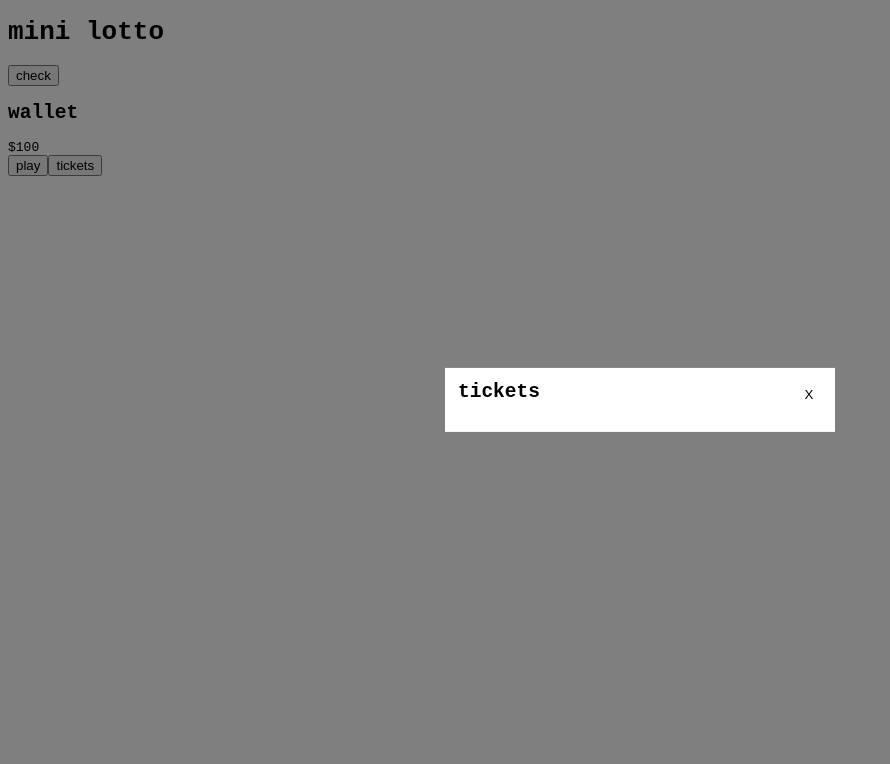
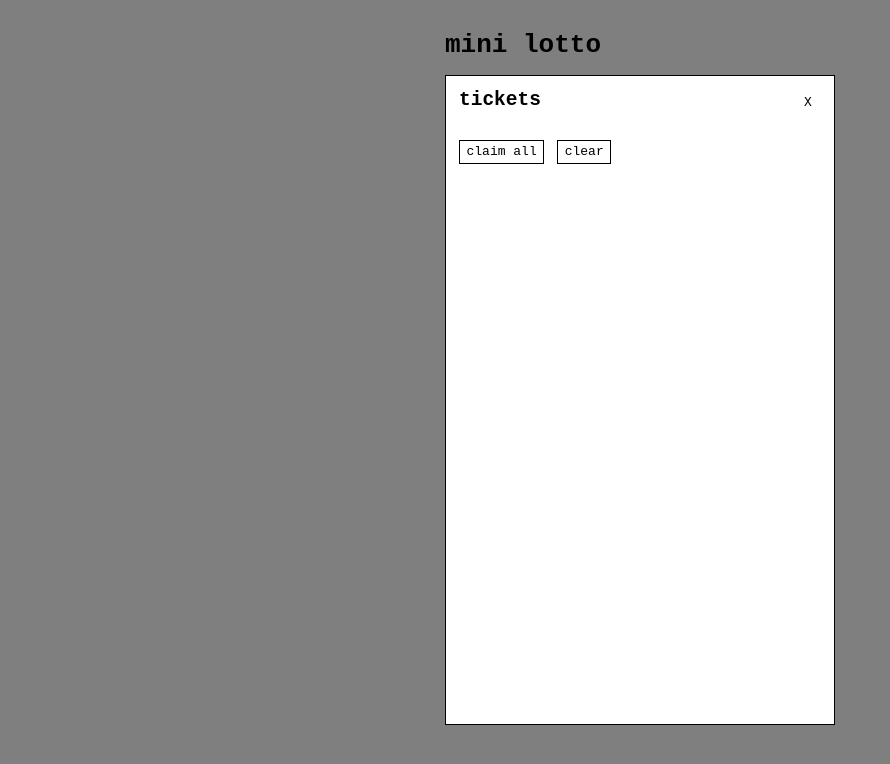
Before and after one commit to sankomi/mini-lotto, a React app: page / in a window 1280 px wide. Both pictures are taken after a click on the button "tickets". Shown: the top 764 px of the page, without its empty margins (0-890 px from the left). Built offline with nearby package versions, Linux system fonts and the light colour scheme.

Commit message:
manage tickets and styles

```diff
--- a/src/App.jsx
+++ b/src/App.jsx
@@ -44,7 +44,7 @@ export default function App() {
 		let ticket = {
 			drawNumber,
 			numbers,
-			claimed: false,
+			claim: false,
 			prize: 0,
 		};
 
@@ -64,16 +64,19 @@ export default function App() {
 
 	return <>
 		<h1>mini lotto</h1>
-		<button onClick={() => drawNumbers(START, END, N)}>check</button>
-		<LottoResult result={results.length > 0? results[results.length - 1]: null}/>
+		<LottoResult check={() => drawNumbers(START, END, N)} result={results.length > 0? results[results.length - 1]: {drawNumber: 0, numbers: Array(N).fill("?")}}/>
+		<div className="wallet box">
 			<h2>wallet</h2>
 			<div>${wallet.money}</div>
+			<div className="buttons">
+				<Modal title={"tickets"}>
+					<TicketList tickets={tickets} results={results} drawNumber={results.length > 0? drawNumber: 0} claimTicket={claimTicket} setTickets={setTickets}/>
+				</Modal>
 				<Modal title={"play"}>
 					<TicketSelect start={START} end={END} n={N} addTicket={addTicket} updateTickets={updateTickets}/>
 				</Modal>
-		<Modal title={"tickets"}>
-			<TicketList tickets={tickets} results={results} claimTicket={claimTicket}/>
-		</Modal>
+			</div>
+		</div>
 	</>;
 }
 
@@ -124,13 +127,17 @@ function Modal({title, children}) {
 		position: "absolute",
 		top: "50%",
 		left: "50%",
+		display: "flex",
+		flexDirection: "column",
 		width: "30rem",
+		height: "50rem",
 		maxWidth: "calc(100% - 2rem)",
 		maxHeight: "calc(100% - 2rem)",
 		padding: "1rem",
+		border: "1px solid black",
 		backgroundColor: "white",
-		overflow: "auto",
-		transform: "translate(-50%, -50%)",
+		transform: show? "translate(-50%, -50%)": "translate(-50%, calc(-50% + 3rem))",
+		transition: "transform 0.2s",
 	};
 	let closeStyle = {
 		position: "absolute",
@@ -145,6 +152,11 @@ function Modal({title, children}) {
 		backgroundColor: "transparent",
 	};
 	let titleStyle = {marginTop: "0"};
+	let innerStyle = {
+		flexGrow: "1",
+		height: "100%",
+		overflow: "auto",
+	};
 
 	function open(event) {
 		setShow(true);
@@ -163,13 +175,36 @@ function Modal({title, children}) {
 			<div style={contentStyle}>
 				<button style={closeStyle} onClick={close}>X</button>
 				<h2 style={titleStyle}>{title}</h2>
+				<div style={innerStyle}>
 					{children}
+				</div>
 			</div>
 		</div>
 	</>;
 }
 
-function TicketList({tickets, results, claimTicket}) {
+function TicketList({tickets, results, drawNumber, claimTicket, setTickets}) {
+	function clearTickets() {
+		let newTickets = tickets.filter(ticket => {
+			if (ticket.drawNumber > drawNumber) {
+				return true;
+			} else if (!ticket.prize) {
+				return false;
+			} else if (ticket.claim) {
+				return true;
+			} else {
+				return false;
+			}
+		});
+
+		setTickets(newTickets);
+	}
+
+	function claimAll() {
+		tickets.forEach(ticket => claimTicket(ticket));
+		setTickets([...tickets]);
+	}
+
 	return <>
 		<ul className="tickets">
 			{tickets.map((ticket, index) => {
@@ -179,6 +214,10 @@ function TicketList({tickets, results, claimTicket}) {
 				return <TicketItem key={index} drawNumber={drawNumber} ticket={ticket} winning={result.numbers} claimTicket={claimTicket}/>;
 			})}
 		</ul>
+		<div className="buttons">
+			<button onClick={claimAll}>claim all</button>
+			<button onClick={clearTickets}>clear</button>
+		</div>
 	</>;
 }
 
@@ -190,9 +229,9 @@ function TicketItem({drawNumber, ticket, winning, claimTicket}) {
 		if (matches > 0 && matches <= numbers.length) {
 			let division = numbers.length - matches + 1;
 			win = `div ${division}`;
-			if (!ticket.claimed) {
+			if (!ticket.claim) {
 				ticket.prize = PRIZES[division - 1];
-				ticket.claimed = true;
+				ticket.claim = true;
 			}
 		} else {
 			win = "x";
@@ -202,13 +241,11 @@ function TicketItem({drawNumber, ticket, winning, claimTicket}) {
 	}
 
 	return <li className="ticket">
-		{ticket.prize > 0?
-			<div>draw number {drawNumber} - {win} <button onClick={() => claimTicket(ticket)}>claim ${ticket.prize}</button></div>:
 		<div>draw number {drawNumber} - {win}</div>
-		}
 		<div className="balls">
 			{numbers.map((number, index) => <TicketBall key={index} value={number} win={winning.includes(number)}/>)}
 		</div>
+		{ticket.prize > 0 && <button className="claim-button" onClick={() => claimTicket(ticket)}>claim ${ticket.prize}</button>}
 	</li>;
 }
 
@@ -252,7 +289,13 @@ function TicketSelect({start, end, n, addTicket, updateTickets}) {
 	}
 
 	function lessTicket(remove) {
-		setTickets([...tickets.filter(ticket => ticket !== remove)]);
+		let newTickets = tickets.filter(ticket => ticket !== remove);
+
+		if (ticketNumber >= newTickets.length) {
+			setTicketNumber(newTickets.length - 1);
+		}
+
+		setTickets([...newTickets]);
 	}
 
 	function selectNumber(number, ticket) {
@@ -339,6 +382,7 @@ function TicketSelect({start, end, n, addTicket, updateTickets}) {
 						/>;
 					})}
 				</div>
+				{tickets.length > 1 && <button className="remove-button" onClick={() => lessTicket(numbers)}>remove</button>}
 				<div className="select-buttons">
 					{pool.map((number, index) => {
 						return <TicketSelectButton
@@ -349,13 +393,10 @@ function TicketSelect({start, end, n, addTicket, updateTickets}) {
 						/>;
 					})}
 				</div>
-				{tickets.length > 1 && <button onClick={() => lessTicket(numbers)}>remove</button>}
 			</div>;
 		})}
-		<div>
+		<div className="wallet__buttons buttons">
 			<button onClick={moreTicket}>more</button>
-		</div>
-		<div>
 			<button onClick={random}>random</button>
 			<button onClick={() => clear()}>clear</button>
 			<button onClick={add}>add</button>
@@ -387,18 +428,15 @@ function TicketBall({value, win}) {
 	return <div className={classes.join(" ")}>{value}</div>;
 }
 
-function LottoResult({result}) {
-	if (!result) {
-		return <></>;
-	}
-
-	return <>
-		<h2>results</h2>
-		<div>draw number {result.drawNumber}</div>
+function LottoResult({result, check}) {
+	return <div className="lotto-result box">
+		<h2 className="lotto-result__heading">results</h2>
+		<button className="lotto-result__check" onClick={check}>check</button>
+		<div>draw number {result.drawNumber || "-"}</div>
 		<div className="results balls">
 			{result.numbers.map((number, index) => <LottoBall key={index} value={number}/>)}
 		</div>
-	</>;
+	</div>;
 }
 
 function LottoBall({value}) {
--- a/src/style.css
+++ b/src/style.css
@@ -4,9 +4,61 @@
 html {
 	font-family: monospace;
 }
+body {
+	max-width: 32rem;
+	padding: 1rem;
+	margin: 0 auto;
+}
+
+button {
+	display: inline-block;
+	padding: 0.25rem 0.5rem;
+	border: 1px solid black;
+
+	color: inherit;
+	background-color: transparent;
+	font-size: inherit;
+	font-family: inherit;
+	line-height: inherit;
+	border-radius: 0;
+}
+
+.buttons {
+	clear: both;
+	display: flex;
+	gap: 1rem;
+	margin: 1rem 0;
+}
+
+
+.lotto-result__heading {
+	float: left;
+}
+.lotto-result__check {
+	float: right;
+}
+.lotto-result__check + * {
+	clear: both;
+}
+.results {
+	margin: 1rem 0;
+}
+
+.box {
+	padding: 1rem;
+	margin: 1rem 0;
+	border: 1px solid black;
+}
+.box > :first-child {
+	margin-top: 0;
+}
+.box > :last-child {
+	margin-bottom: 0;
+}
 
 .tickets {
 	padding: 0;
+	margin: 0;
 
 	list-style: none;
 }
@@ -15,7 +67,8 @@ html {
 .select-buttons {
 	display: flex;
 	flex-wrap: wrap;
-	gap: 0 0.5rem;
+	gap: 0.5rem;
+	margin: 1rem 0;
 }
 .ball {
 	display: block;
@@ -40,3 +93,24 @@ html {
 .ball--win {
 	background-color: lightgreen;
 }
+
+.select-numbers {
+	float: left;
+	margin-top: 0;
+}
+.remove-button {
+	float: right;
+}
+.select-buttons {
+	clear: both;
+}
+.claim-button {
+	float: right;
+	margin-top: 1rem;
+}
+.ticket {
+	clear: both;
+}
+.ticket .balls {
+	float: left;
+}
```
Lines whose indentation alone changed are shown as unchanged.
